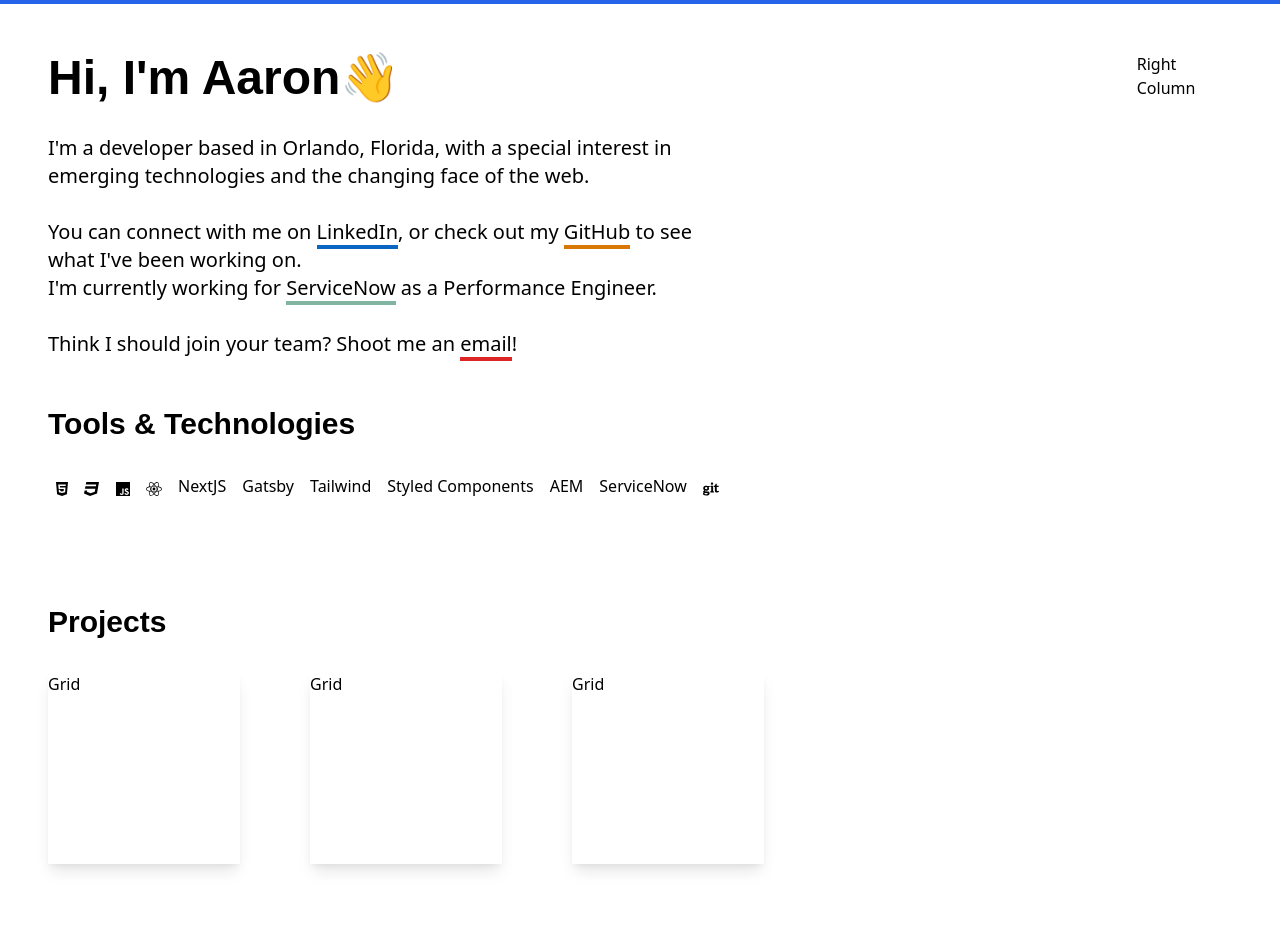
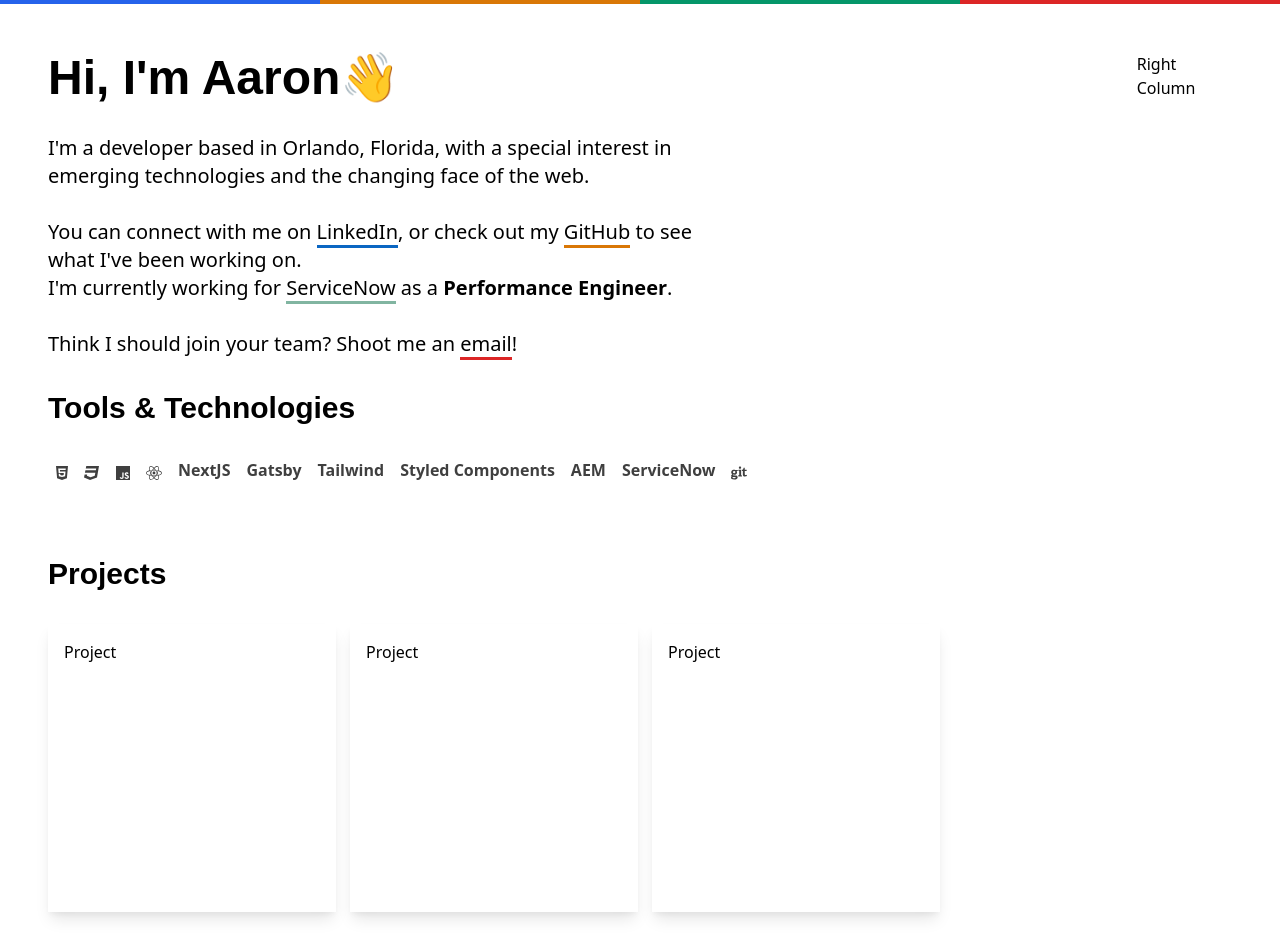
Before and after one commit to aaronbrunet/aaronbrunetdev-nextjs, a Next.js app: page / in a window 1280 px wide. Shown: the top 952 px of the page. Built offline with nearby package versions, Linux system fonts and the light colour scheme; what @tailwindcss/typography would draw is missing.

Commit message:
Updated selection

```diff
--- a/src/components/HeroLink.js
+++ b/src/components/HeroLink.js
@@ -1,3 +1,3 @@
 export const HeroLink = ({href = '',classes = '',children=''}) => {
-    return (<a href={href} target='_blank' className={`${classes} border-opacity-100 border-b-[4px] hover:border-opacity-75 hover:text-gray-500`}>{children}</a>)
+    return (<a href={href} target='_blank' className={`${classes} border-opacity-100 border-b-[3px] hover:border-opacity-75 hover:text-gray-500 hover:border-b-[5px]`}>{children}</a>)
 }
--- a/src/pages/index.js
+++ b/src/pages/index.js
@@ -14,23 +14,30 @@
         <meta name="description" content="Generated by create next app" />
         <link rel="icon" href="/favicon.ico" />
       </Head>
-      <main className='min-h-screen p-12 border-t-4 border-blue-600'>
+      <div className='flex flex-row h-[4px] w-full'>
+          <div className='top-border bg-blue-600'></div>
+          <div className='top-border bg-yellow-600'></div>
+          <div className='top-border bg-green-600'></div>
+          <div className='top-border bg-red-600'></div>
+        </div>
+      <main className='min-h-screen p-12'>
+
         <div className='flex flex-row'>
         <div className='justify-center self-center align-middle'>
-          <h1 className='pb-8 title-font inline-block'>Hi, I'm Aaron</h1><span className='text-5xl inline-block cursor-pointer hover:animate-wiggle'>👋</span>
+          <h1 className='pb-8 title-font inline-block'>Hi, I'm Aaron</h1><span className='no-select text-5xl inline-block cursor-pointer hover:animate-wiggle'>👋</span>
           <p className='text-xl w-3/5'>
           I'm a developer based in Orlando, Florida, with a special interest in emerging technologies and the changing face of the web.
           <Br2 />
           You can connect with me on <HeroLink href='https://www.linkedin.com/in/aaronwbrunet/' classes='border-[#0a66c2]'>LinkedIn</HeroLink>, or check out my <HeroLink href='https://github.com/aaronbrunet' classes='border-yellow-600'>GitHub</HeroLink> to see what I've been working on.
           <br/>
-          I'm currently working for <HeroLink href='https://www.servicenow.com/' classes='border-[#81b5a1]'>ServiceNow</HeroLink> as a Performance Engineer.
+          I'm currently working for <HeroLink href='https://www.servicenow.com/' classes='border-[#81b5a1]'>ServiceNow</HeroLink> as a <span className='font-semibold'>Performance Engineer</span>.
           <Br2 />
           Think I should join your team? Shoot me an <HeroLink href='mailto:contact@aaronbru.net' classes='border-red-600'>email</HeroLink>!</p>
 
         </div>
         <div className=''>Right Column</div>
         </div>
-        <div className='py-12 grid'>
+        <div className='py-8 grid'>
             <h3 className='subtitle-font pb-8'>Tools & Technologies</h3>
               <div className='max-w-full flex flex-row'>
                 <div className='row-item'><FontAwesomeIcon icon={faHtml5}/></div>
@@ -46,12 +53,12 @@
                 <div className='row-item'><FontAwesomeIcon icon={faGit}/></div>
               </div>
           </div>
-        <div className='py-12 grid'>
+        <div className='py-8 grid'>
             <h3 className='subtitle-font pb-8'>Projects</h3>
-              <div className='max-w-5xl grid gap-4 xs:grid-cols-2 xs:p-8 md:grid-cols-4 lg:gap-6'>
-                <div className='grid-item grid-card'>Grid</div>
-                <div className='grid-item grid-card'>Grid</div>
-                <div className='grid-item grid-card'>Grid</div>
+              <div className='w-full grid gap-4 xs:grid-cols-2 xs:p-8 md:grid-cols-4 lg:gap-6'>
+                <div className='grid-item grid-card'>Project</div>
+                <div className='grid-item grid-card'>Project</div>
+                <div className='grid-item grid-card'>Project</div>
               </div>
           </div>
       </main>
--- a/src/styles/globals.css
+++ b/src/styles/globals.css
@@ -5,8 +5,25 @@
 @import url('https://fonts.googleapis.com/css2?family=Manrope&display=swap');
 
 @layer utilities {
+  ::selection{
+    background: yellow;
+  }
+
+  .no-select {
+    -ms-user-select:none;
+   -moz-user-select:none;
+   -webkit-user-select:none;
+   -webkit-touch-callout: none;
+   -khtml-user-select: none;
+    user-select:none;
+  }
+
   .square {
     aspect-ratio: 1 / 1;
+  }
+
+  .top-border {
+    @apply inline-block w-1/4;
   }
 
   .title-font {
@@ -20,11 +37,11 @@
   }
 
   .grid-item.grid-card {
-    @apply h-48 shadow-lg square hover:shadow-2xl;
+    @apply h-72 square p-4 shadow-lg hover:shadow-2xl;
   }
 
   .row-item {
-    @apply px-2;
+    @apply px-2 font-semibold opacity-75 hover:opacity-100 no-select;
   }
 
   .row-item svg {
--- a/tailwind.config.js
+++ b/tailwind.config.js
@@ -9,15 +9,15 @@
       keyframes: {
        wiggle: {
          '0%,50%,100%': { transform: 'rotate(0deg)' },
-         '25%': { transform: 'rotate(15deg)',
-         transformOrigin: 'bottom-right'
+         '33%': { transform: 'rotate(50deg)',
+         transformOrigin: 'center'
          },
-         '75%': { transform: 'rotate(-15deg)',
-         transformOrigin: 'bottom-right' }
+         '66%': { transform: 'rotate(-15deg)',
+         transformOrigin: 'center' }
        }
       },
       animation: {
-        wiggle: 'wiggle .3s ease-in-out 2'
+        wiggle: 'wiggle .4s linear 2'
       }
     },
   },
```
